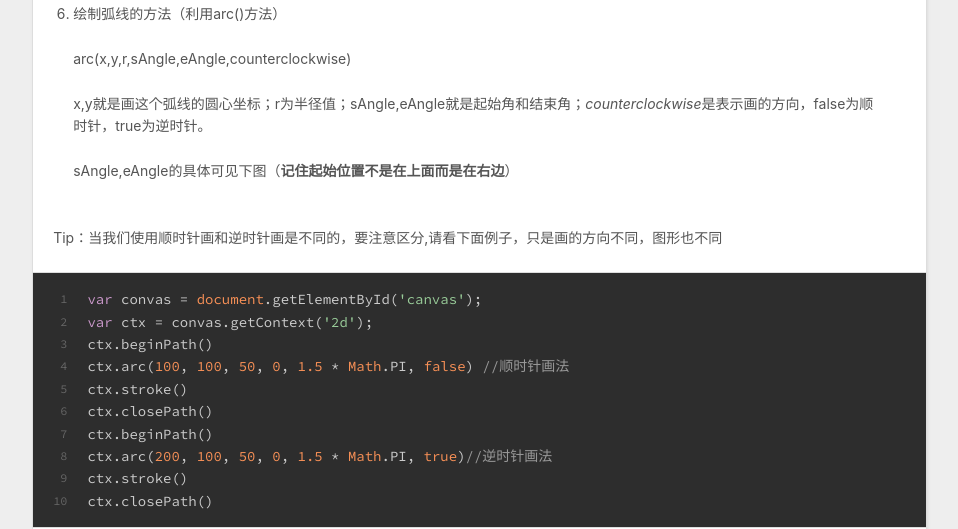
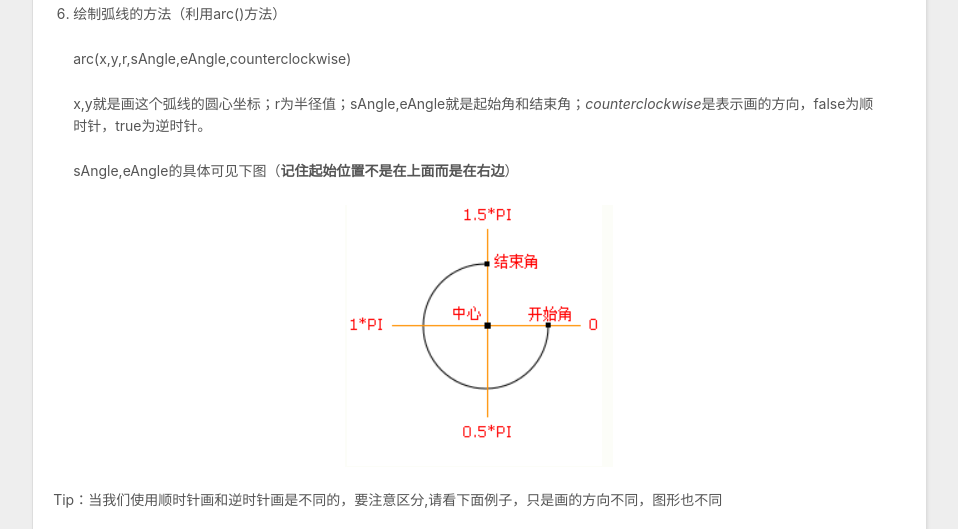
Before and after one commit to FrankieQi/FrankieQi.github.io, a plain HTML site: page 2020/07/08/canvas的基本使用和动态时钟实现/index.html in a window 1280 px wide. Shown: the part 3799-4328 px from the top of the page, without its empty margins (8-966 px from the left). Drawn offline with nearby package versions, Linux system fonts and the light colour scheme.

Commit message:
Site updated: 2020-07-08 16:50:20

```diff
--- a/2020/07/08/canvas的基本使用和动态时钟实现/index.html
+++ b/2020/07/08/canvas的基本使用和动态时钟实现/index.html
@@ -15,11 +15,11 @@
 <meta property="og:description" content="Canvas基础以及动态时钟的实现写在前面HTML5  元素用于图形的绘制，通过脚本 (通常是JavaScript)来完成， 标签只是图形容器，和别的标签不同，我们不在标签里面写内容，必须使用脚本来绘制图形。Canvas是一个行内块元素。 Canvas基础 画布的创建，在绘图之前我们首先是需要一张“纸”，默认情况下  元素没有边框和内容。  &lt;canvas id&#x3D;&quot;myCanvas&quot; wid">
 <meta property="og:locale" content="en_US">
 <meta property="og:image" content="https://upload-images.jianshu.io/upload_images/23068254-64c3d74d65cf0b24.png?imageMogr2/auto-orient/strip%7CimageView2/2/w/1240">
-<meta property="og:image" content="https://frankieqi.github.io/2020/07/08/canvas%E7%9A%84%E5%9F%BA%E6%9C%AC%E4%BD%BF%E7%94%A8%E5%92%8C%E5%8A%A8%E6%80%81%E6%97%B6%E9%92%9F%E5%AE%9E%E7%8E%B0/source_posts%5Ccanvas%E7%9A%84%E5%9F%BA%E6%9C%AC%E4%BD%BF%E7%94%A8%E5%92%8C%E5%8A%A8%E6%80%81%E6%97%B6%E9%92%9F%E5%AE%9E%E7%8E%B0%5C%E8%A7%92%E5%BA%A6.jpg">
+<meta property="og:image" content="https://frankieqi.github.io/2020/07/08/canvas%E7%9A%84%E5%9F%BA%E6%9C%AC%E4%BD%BF%E7%94%A8%E5%92%8C%E5%8A%A8%E6%80%81%E6%97%B6%E9%92%9F%E5%AE%9E%E7%8E%B0/%E8%A7%92%E5%BA%A6.jpg">
 <meta property="og:image" content="https://upload-images.jianshu.io/upload_images/23068254-d485ef413ff4add3.jpg?imageMogr2/auto-orient/strip%7CimageView2/2/w/1240">
 <meta property="og:image" content="https://upload-images.jianshu.io/upload_images/23068254-a88d1b6d86baa376.jpg?imageMogr2/auto-orient/strip%7CimageView2/2/w/1240">
 <meta property="article:published_time" content="2020-07-08T08:10:33.064Z">
-<meta property="article:modified_time" content="2020-07-08T08:48:35.682Z">
+<meta property="article:modified_time" content="2020-07-08T08:50:12.620Z">
 <meta property="article:author" content="FrankieQi">
 <meta name="twitter:card" content="summary">
 <meta name="twitter:image" content="https://upload-images.jianshu.io/upload_images/23068254-64c3d74d65cf0b24.png?imageMogr2/auto-orient/strip%7CimageView2/2/w/1240">
@@ -282,7 +282,7 @@
 <p>arc(x,y,r,sAngle,eAngle,counterclockwise)</p>
 <p>x,y就是画这个弧线的圆心坐标；r为半径值；sAngle,eAngle就是起始角和结束角；<em>counterclockwise</em>是表示画的方向，false为顺时针，true为逆时针。</p>
 <p>sAngle,eAngle的具体可见下图（<strong>记住起始位置不是在上面而是在右边</strong>）</p>
-<p><img src="/2020/07/08/canvas%E7%9A%84%E5%9F%BA%E6%9C%AC%E4%BD%BF%E7%94%A8%E5%92%8C%E5%8A%A8%E6%80%81%E6%97%B6%E9%92%9F%E5%AE%9E%E7%8E%B0/source_posts%5Ccanvas%E7%9A%84%E5%9F%BA%E6%9C%AC%E4%BD%BF%E7%94%A8%E5%92%8C%E5%8A%A8%E6%80%81%E6%97%B6%E9%92%9F%E5%AE%9E%E7%8E%B0%5C%E8%A7%92%E5%BA%A6.jpg" alt></p>
+<p><img src="/2020/07/08/canvas%E7%9A%84%E5%9F%BA%E6%9C%AC%E4%BD%BF%E7%94%A8%E5%92%8C%E5%8A%A8%E6%80%81%E6%97%B6%E9%92%9F%E5%AE%9E%E7%8E%B0/%E8%A7%92%E5%BA%A6.jpg" alt></p>
 </li>
 </ol>
 <p>   Tip：当我们使用顺时针画和逆时针画是不同的，要注意区分,请看下面例子，只是画的方向不同，图形也不同</p>
```
Also changed, not shown: index.html (+1 -1 lines).
